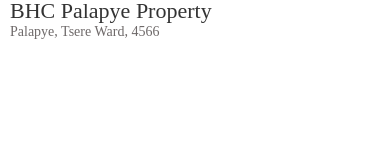
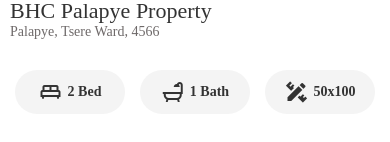
Before and after one commit to GovanDBT/BHC-App, a React Native app: screen / in a window 390 px wide. Shown: the part 364-506 px from the top of the page. Built offline with nearby package versions, Linux system fonts and the light colour scheme.

Commit message:
create new property details tags

```diff
--- /dev/null
+++ b/app/components/PropertyDetailsTag.js
@@ -0,0 +1,39 @@
+import React from 'react';
+import { View, StyleSheet } from 'react-native';
+import { MaterialCommunityIcons } from '@expo/vector-icons';
+
+import AppText from './AppText';
+import colors from '../config/colors';
+
+function PropertyDetailsTag({ title, iconName }) {
+    return (
+        <View style={styles.container}>
+            <MaterialCommunityIcons style={styles.icon} name={iconName} size={24} color={colors.textColor} />
+            <AppText style={styles.text}>{title}</AppText>
+        </View>
+    );
+}
+
+const styles = StyleSheet.create({
+    container: {
+        backgroundColor: colors.grayColor,
+        width: 110,
+        paddingVertical: 10,
+        borderRadius: 30,
+        display: "flex",
+        flexDirection: "row",
+        justifyContent: "center",
+        alignItems: "center"
+    },
+    text: {
+        color: colors.textColor,
+        fontWeight: 'bold',
+        textAlign: 'center',
+        textTransform: "capitalize"
+    },
+    icon: {
+        marginRight: 5
+    }
+})
+
+export default PropertyDetailsTag;
--- a/app/components/Tag.js
+++ b/app/components/Tag.js
@@ -4,10 +4,10 @@
 import AppText from './AppText';
 import colors from '../config/colors';
 
-function Tag({ title }) {
+function Tag({ title, color = "primaryTransparent", textColor="primary" }) {
     return (
-        <View style={styles.container}>
-            <AppText style={styles.text}>{title}</AppText>
+        <View style={[styles.container, { backgroundColor: colors[color] }]}>
+            <AppText style={[styles.text, { color: colors[textColor] }]}>{title}</AppText>
         </View>
     );
 }
--- a/app/screens/PropertyDetailsScreen.js
+++ b/app/screens/PropertyDetailsScreen.js
@@ -4,6 +4,7 @@
 import colors from '../config/colors';
 import AppText from '../components/AppText';
 import Tag from '../components/Tag';
+import PropertyDetailsTag from '../components/PropertyDetailsTag';
 
 function PropertyDetailsScreen(props) {
     return (
@@ -16,6 +17,11 @@
                 </View>
                 <AppText style={styles.title}>BHC Palapye Property</AppText>
                 <AppText style={styles.location}>Palapye, Tsere Ward, 4566</AppText>
+            </View>
+            <View style={styles.tags}>
+                <PropertyDetailsTag title="2 Bed" iconName="bed-king-outline" />
+                <PropertyDetailsTag title="1 Bath" iconName="shower" />
+                <PropertyDetailsTag title="50x100" iconName="pencil-ruler" />
             </View>
         </View>
     );
@@ -49,6 +55,12 @@
     },
     location: {
         color: colors.lightTextColor
+    },
+    tags: {
+        marginVertical: 20,
+        display: "flex",
+        flexDirection: "row",
+        justifyContent: "space-evenly"
     }
 })
 
```
